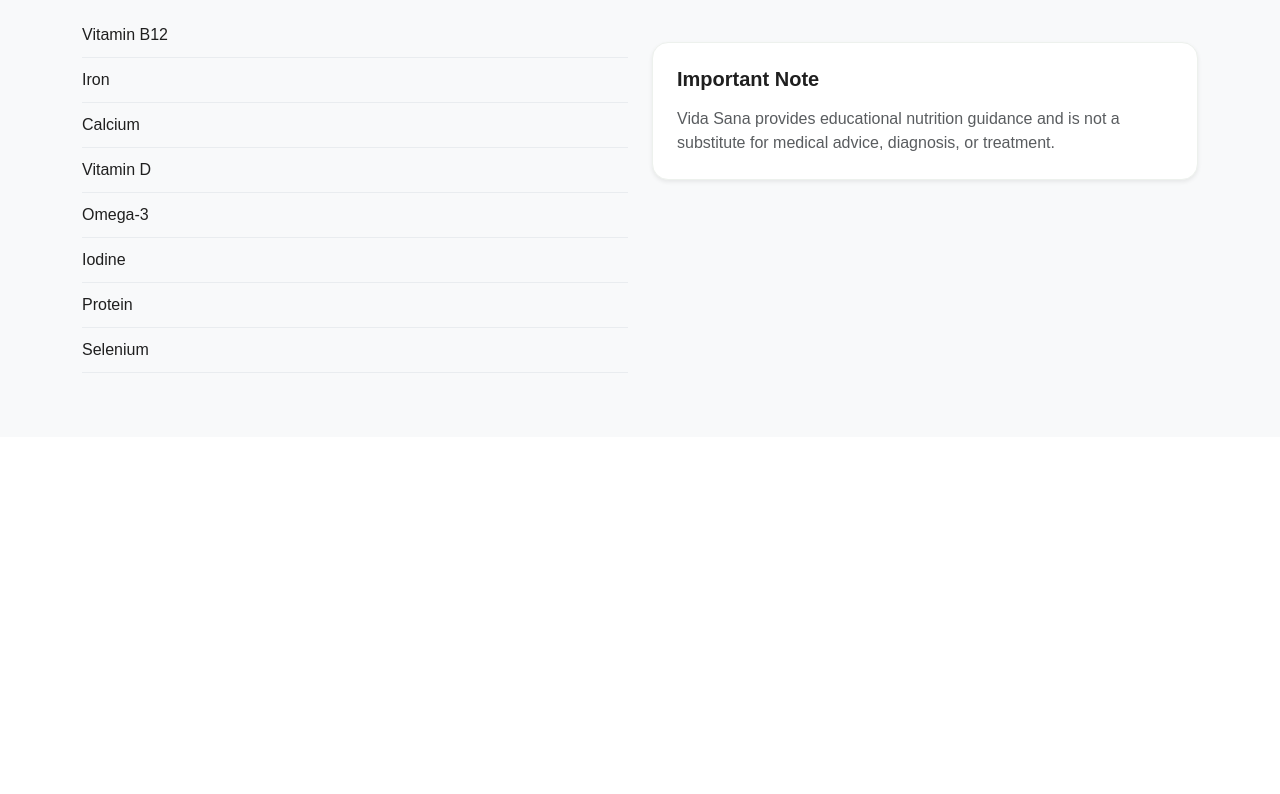
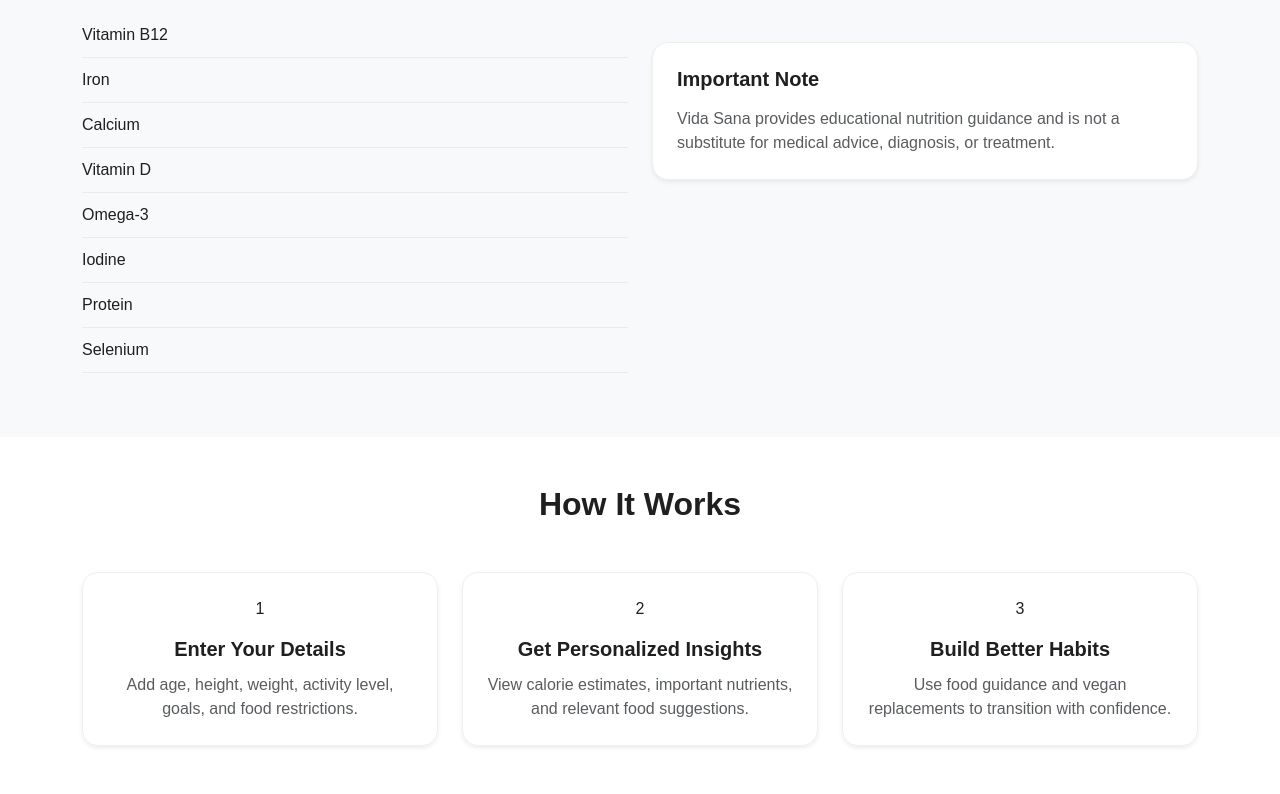
Before and after one commit to BosuBose132/Vida-Sana, a plain HTML site: page frontend/pages/index.html in a window 1280 px wide. Shown: the part 1394-2188 px from the top of the page. Before the commit the page ends 1831 px from the top, so only its background shows below. Drawn offline with nearby package versions, Linux system fonts and the light colour scheme.

Commit message:
add how it works section

```diff
--- a/frontend/pages/index.html
+++ b/frontend/pages/index.html
@@ -180,4 +180,48 @@
       </div>
     </div>
   </section>
+
+  <!-- How It Works -->
+  <section class="py-5">
+    <div class="container">
+      <div class="text-center mb-5">
+        <h2 class="fw-bold">How It Works</h2>
+      </div>
+
+      <div class="row g-4">
+        <div class="col-md-4">
+          <div class="step-card text-center p-4 rounded-4 shadow-sm h-100">
+            <div class="step-number mb-3">1</div>
+            <h5 class="fw-semibold">Enter Your Details</h5>
+            <p class="text-muted mb-0">
+              Add age, height, weight, activity level, goals, and food
+              restrictions.
+            </p>
+          </div>
+        </div>
+
+        <div class="col-md-4">
+          <div class="step-card text-center p-4 rounded-4 shadow-sm h-100">
+            <div class="step-number mb-3">2</div>
+            <h5 class="fw-semibold">Get Personalized Insights</h5>
+            <p class="text-muted mb-0">
+              View calorie estimates, important nutrients, and relevant food
+              suggestions.
+            </p>
+          </div>
+        </div>
+
+        <div class="col-md-4">
+          <div class="step-card text-center p-4 rounded-4 shadow-sm h-100">
+            <div class="step-number mb-3">3</div>
+            <h5 class="fw-semibold">Build Better Habits</h5>
+            <p class="text-muted mb-0">
+              Use food guidance and vegan replacements to transition with
+              confidence.
+            </p>
+          </div>
+        </div>
+      </div>
+    </div>
+  </section>
 </body>
```
